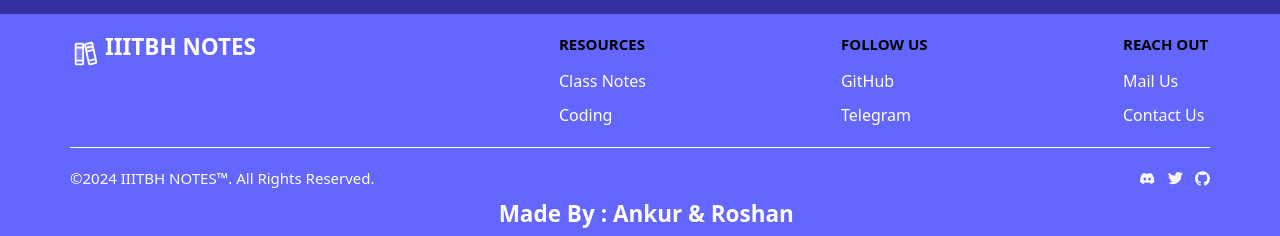
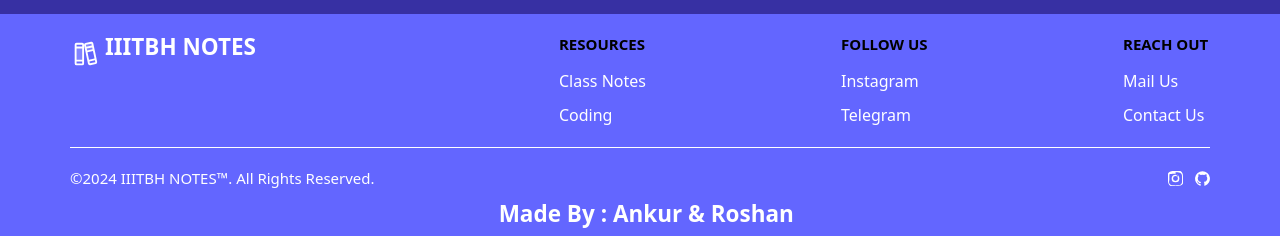
Before and after one commit to BuildingProjects/iiitbh-notes, a React (Vite) app: page /PYQ in a window 1280 px wide. Shown: the part 851-1087 px from the top of the page. Built offline with nearby package versions, Linux system fonts and the light colour scheme.

Commit message:
added links

```diff
--- a/src/components/Footer.jsx
+++ b/src/components/Footer.jsx
@@ -46,16 +46,16 @@ function Footer() {
                 <ul className="text-white font-medium">
                   <li className="mb-4">
                     <a
-                      href="https://github.com/BuildingProjects/iiitbh-notes"
+                      href="https://www.instagram.com/iiitbh_notes/"
                       className="hover:underline"
                       target="_blank"
                     >
-                      GitHub
+                      Instagram
                     </a>
                   </li>
                   <li>
                     <a
-                      href="https://www.linkedin.com/in/roshan2003/"
+                      href="https://t.me/+8EGaWV-IdekwYjk9"
                       className="hover:underline"
                       target="_blank"
                     >
@@ -87,7 +87,7 @@ function Footer() {
             </div>
           </div>
           <hr className="my-6 border-white sm:mx-auto lg:my-8" />
-          <div className="sm:flex sm:items-center sm:justify-between">
+          <div className="sm:flex sm:items-center  sm:justify-between ">
             <span className="text-2xl text-white sm:text-center">
               ©{currentYear}{" "}
               <a href="/" className="hover:underline">
@@ -95,36 +95,34 @@ function Footer() {
               </a>
               . All Rights Reserved.
             </span>
-            <div className="flex mt-4 sm:justify-center sm:mt-0">
-              <a href="#" className="text-white hover:text-gray-900  ms-5">
-                <svg
-                  className='w-6 h-6'
-                  aria-hidden='true'
-                  xmlns='http://www.w3.org/2000/svg'
-                  fill='currentColor'
-                  viewBox='0 0 21 16'
-                >
-                  <path d='M16.942 1.556a16.3 16.3 0 0 0-4.126-1.3 12.04 12.04 0 0 0-.529 1.1 15.175 15.175 0 0 0-4.573 0 11.585 11.585 0 0 0-.535-1.1 16.274 16.274 0 0 0-4.129 1.3A17.392 17.392 0 0 0 .182 13.218a15.785 15.785 0 0 0 4.963 2.521c.41-.564.773-1.16 1.084-1.785a10.63 10.63 0 0 1-1.706-.83c.143-.106.283-.217.418-.33a11.664 11.664 0 0 0 10.118 0c.137.113.277.224.418.33-.544.328-1.116.606-1.71.832a12.52 12.52 0 0 0 1.084 1.785 16.46 16.46 0 0 0 5.064-2.595 17.286 17.286 0 0 0-2.973-11.59ZM6.678 10.813a1.941 1.941 0 0 1-1.8-2.045 1.93 1.93 0 0 1 1.8-2.047 1.919 1.919 0 0 1 1.8 2.047 1.93 1.93 0 0 1-1.8 2.045Zm6.644 0a1.94 1.94 0 0 1-1.8-2.045 1.93 1.93 0 0 1 1.8-2.047 1.918 1.918 0 0 1 1.8 2.047 1.93 1.93 0 0 1-1.8 2.045Z' />
-                </svg>
-                <span className="sr-only">Instagram</span>
-              </a>
-              <a href="#" className="text-white hover:text-gray-900  ms-5">
+            <div className="flex mt-4 sm:justify-center sm:mt-0 ">
+              <a
+                href="https://www.instagram.com/iiitbh_notes/"
+                className="text-white hover:text-gray-900  ms-5"
+                target="_blank"
+              >
                 <svg
                   className="w-6 h-6"
                   aria-hidden="true"
                   xmlns="http://www.w3.org/2000/svg"
                   fill="currentColor"
-                  viewBox="0 0 20 17"
+                  viewBox="0 0 24 24"
                 >
                   <path
                     fill-rule="evenodd"
-                    d="M20 1.892a8.178 8.178 0 0 1-2.355.635 4.074 4.074 0 0 0 1.8-2.235 8.344 8.344 0 0 1-2.605.98A4.13 4.13 0 0 0 13.85 0a4.068 4.068 0 0 0-4.1 4.038 4 4 0 0 0 .105.919A11.705 11.705 0 0 1 1.4.734a4.006 4.006 0 0 0 1.268 5.392 4.165 4.165 0 0 1-1.859-.5v.05A4.057 4.057 0 0 0 4.1 9.635a4.19 4.19 0 0 1-1.856.07 4.108 4.108 0 0 0 3.831 2.807A8.36 8.36 0 0 1 0 14.184 11.732 11.732 0 0 0 6.291 16 11.502 11.502 0 0 0 17.964 4.5c0-.177 0-.35-.012-.523A8.143 8.143 0 0 0 20 1.892Z"
+                    d="M12 2.162c3.26 0 3.63.012 4.91.071a6.942 6.942 0 0 1 2.2.46 4.293 4.293 0 0 1 2.804 2.804 6.94 6.94 0 0 1 .46 2.2c.059 1.28.071 1.65.071 4.91s-.012 3.63-.071 4.91a6.94 6.94 0 0 1-.46 2.2 4.293 4.293 0 0 1-2.804 2.804 6.942 6.942 0 0 1-2.2.46c-1.28.059-1.65.071-4.91.071s-3.63-.012-4.91-.071a6.942 6.942 0 0 1-2.2-.46 4.293 4.293 0 0 1-2.804-2.804 6.94 6.94 0 0 1-.46-2.2C2.174 15.01 2.162 14.64 2.162 12s.012-3.63.071-4.91a6.94 6.94 0 0 1 .46-2.2A4.293 4.293 0 0 1 5.237 4.75a6.942 6.942 0 0 1 2.2-.46c1.28-.059 1.65-.071 4.91-.071zM12 0C8.741 0 8.33.012 7.06.07a9.934 9.934 0 0 0-3.114.655 6.716 6.716 0 0 0-4.356 4.356A9.934 9.934 0 0 0 0 7.06C.012 8.33 0 8.741 0 12s.012 3.63.071 4.91a9.934 9.934 0 0 0 .655 3.114 6.716 6.716 0 0 0 4.356 4.356 9.934 9.934 0 0 0 3.114.655C8.33 23.988 8.741 24 12 24s3.63-.012 4.91-.071a9.934 9.934 0 0 0 3.114-.655 6.716 6.716 0 0 0 4.356-4.356 9.934 9.934 0 0 0 .655-3.114C24.012 15.63 24 15.22 24 12s-.012-3.63-.071-4.91a9.934 9.934 0 0 0-.655-3.114 6.716 6.716 0 0 0-4.356-4.356A9.934 9.934 0 0 0 16.91.07C15.63.012 15.22 0 12 0zM12 5.84a6.16 6.16 0 1 0 0 12.32A6.16 6.16 0 0 0 12 5.84zm0 10.06a3.9 3.9 0 1 1 0-7.8 3.9 3.9 0 0 1 0 7.8zm4.48-8.56a1.308 1.308 0 1 1-2.617 0 1.308 1.308 0 0 1 2.617 0z"
                     clip-rule="evenodd"
                   />
                 </svg>
-                <span className="sr-only">Telegram</span>
+
+                <span className="sr-only">Instagram</span>
               </a>
-              <a href="#" className="text-white hover:text-gray-900 ms-5">
+
+              <a
+                href="https://github.com/BuildingProjects/iiitbh-notes"
+                className="text-white hover:text-gray-900 ms-5"
+                target="_blank"
+              >
                 <svg
                   className="w-6 h-6"
                   aria-hidden="true"
```
